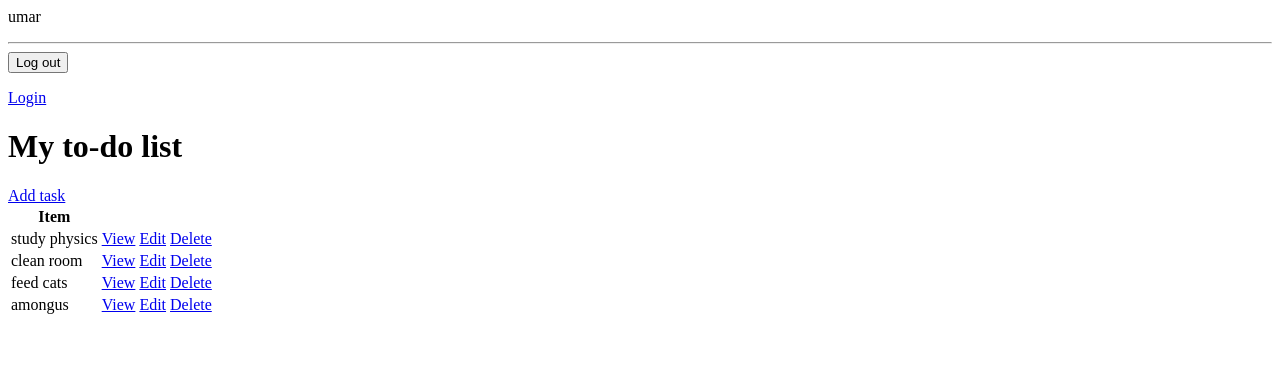
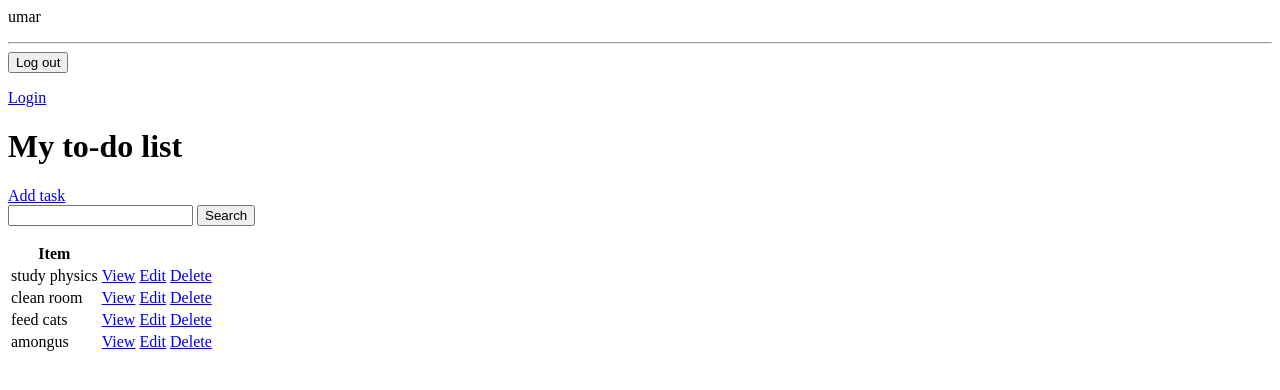
Before and after one commit to Umar-8/todo-list-django, a Django app: page / in a window 1280 px wide. Shown: the top 390 px of the page. Run offline with Django 5.2, Linux system fonts and the light colour scheme; a user stored in the database is signed in; data comes from the database, SQL or seed files in the repository; both versions use the stored data as it was after the commit.

Commit message:
search bar with search capability

```diff
--- a/todo_project/base/templates/base/task_list.html
+++ b/todo_project/base/templates/base/task_list.html
@@ -12,6 +12,14 @@
 
 <h1>My to-do list</h1>
 <a href="{% url "task-create" %}">Add task</a>
+
+
+<form method="GET">
+    <input type="text" name="search-area" value="{{search_input}}">
+    <input type="submit" value="Search">
+</form>
+
+
 <table>
     <tr>
         <th>
--- a/todo_project/base/views.py
+++ b/todo_project/base/views.py
@@ -49,6 +49,13 @@ class TaskList(LoginRequiredMixin, ListView):
         context = super().get_context_data(**kwargs)
         context['tasks'] = context['tasks'].filter(user=self.request.user)
         context['count'] = context['tasks'].filter(complete=False).count()
+
+        search_input = self.request.GET.get('search-area') or ''
+        if search_input:
+            context['tasks'] = context['tasks'].filter(title__startswith=search_input)
+
+        context['search_input'] = search_input
+
         return context
 
 class TaskDetail(LoginRequiredMixin, DetailView):
```
Also changed, not shown: todo_project/db.sqlite3.
